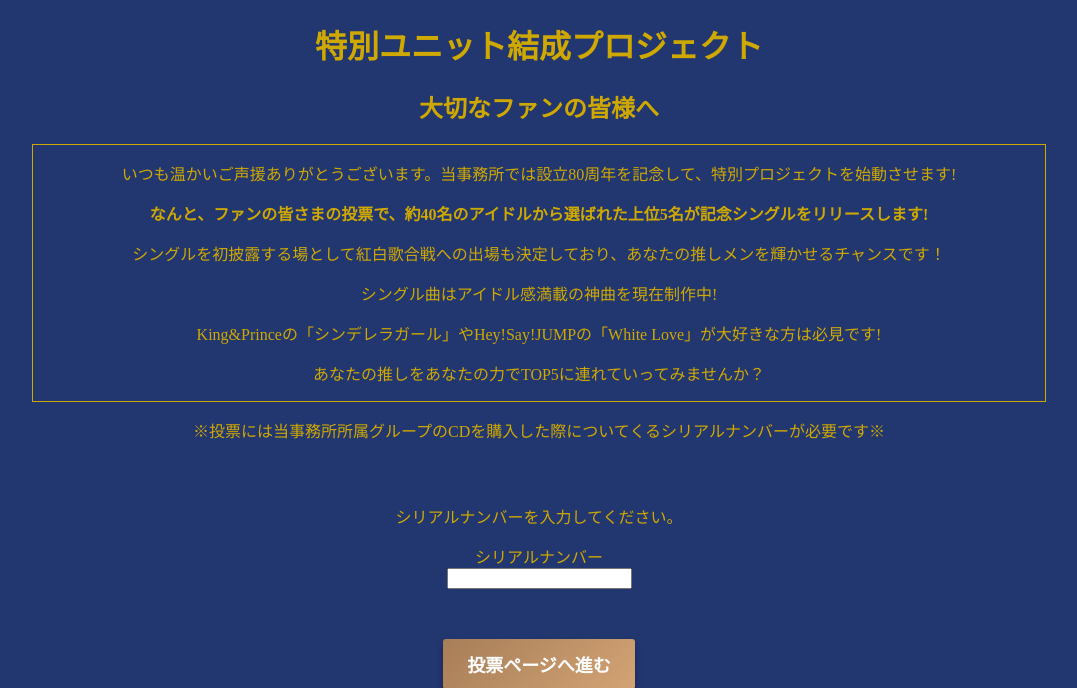
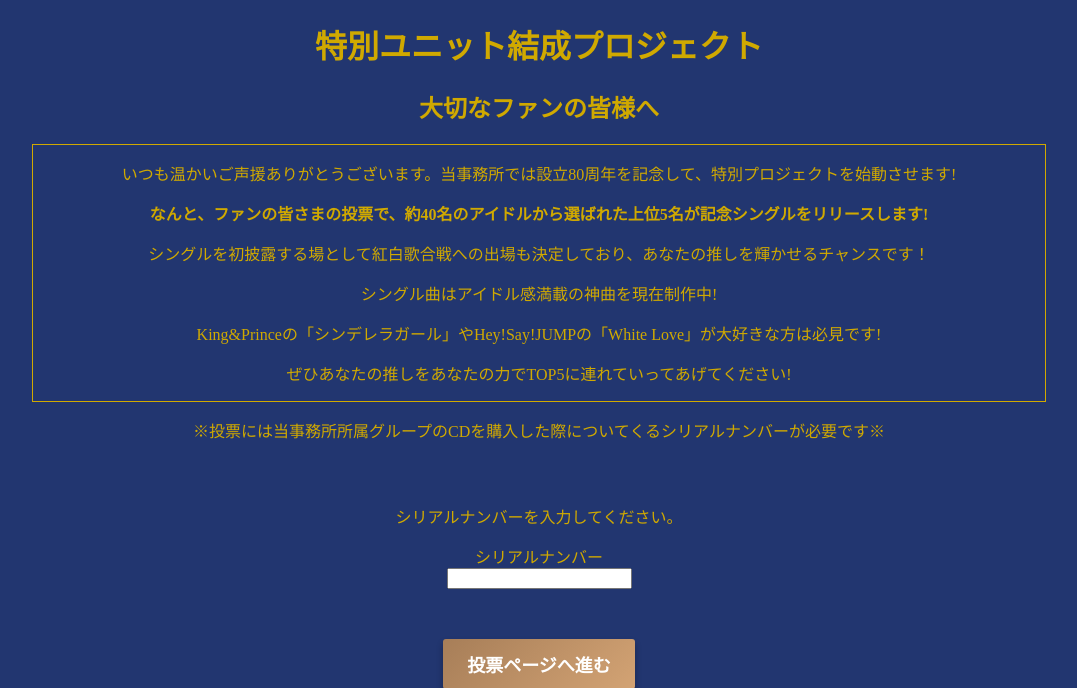
Before and after one commit to KaibaraNatsuki7788/vote, a Flask app: page / in a window 1280 px wide. Shown: the top 688 px of the page, without its empty margins (101-1178 px from the left). Run offline with Flask 3, Linux system fonts and the light colour scheme.

Commit message:
投票したアイドルを表示、概要文の変更

```diff
--- a/app.py
+++ b/app.py
@@ -79,7 +79,10 @@ def vote():
     serial_number = session.get('serial_number')  # セッションから取得
     candidate_id = request.form.get('candidate')
     session['candidate_id'] = candidate_id
+    #投票したアイドルを取得
     candidate = Candidate.query.get(candidate_id)
+    # 全てのアイドルのデータを取得（ランキング用）
+    all_candidates = Candidate.query.order_by(Candidate.votes.desc()).all()
 
      # デバッグ用ログ
     logging.debug(f"[Vote Function] serial_number: {serial_number}, candidate_id: {candidate_id}")
@@ -92,7 +95,7 @@ def vote():
         lovemessage = LoveMessage(candidate_id=candidate_id, serial_number=serial_number)
         db.session.add(lovemessage)
         db.session.commit()  # データベースに変更を保存
-    return redirect('/results')  # 投票後にトップページにリダイレクト
+    return render_template('results.html',candidate=candidate,all_candidates=all_candidates)  # 投票後にトップページにリダイレクト
 
 @app.route('/results')
 def results():
--- a/templates/overview.html
+++ b/templates/overview.html
@@ -75,11 +75,11 @@
         なんと、ファンの皆さまの投票で、約40名のアイドルから選ばれた上位5名が記念シングルをリリースします!
       </p></strong>
       <p>
-        シングルを初披露する場として紅白歌合戦への出場も決定しており、あなたの推しメンを輝かせるチャンスです！
+        シングルを初披露する場として紅白歌合戦への出場も決定しており、あなたの推しを輝かせるチャンスです！
       </p>
       <p>シングル曲はアイドル感満載の神曲を現在制作中!</p>
       <p>King&Princeの「シンデレラガール」やHey!Say!JUMPの「White Love」が大好きな方は必見です!</p>
-      <p>あなたの推しをあなたの力でTOP5に連れていってみませんか？</p>
+      <p>ぜひあなたの推しをあなたの力でTOP5に連れていってあげてください!</p>
     </div>
 
     <div class="warn">
```
Also changed, not shown: templates/results.html (+13 -9 lines).
